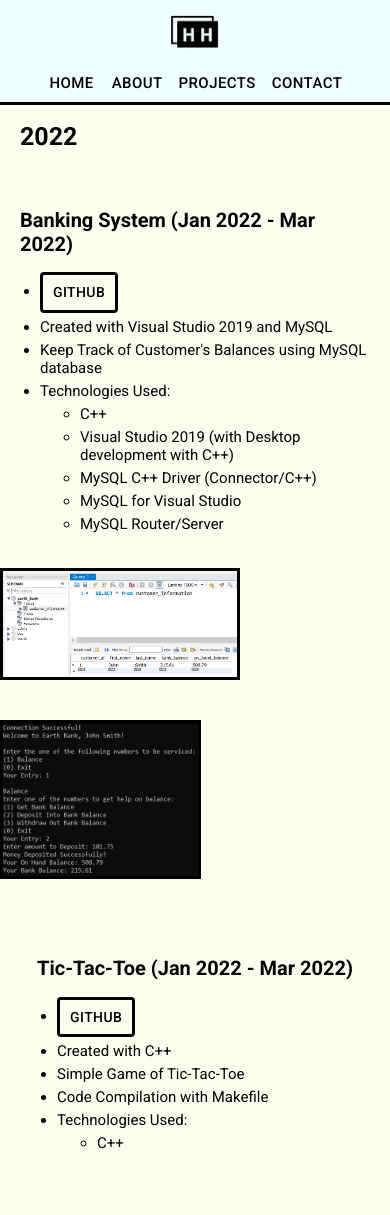
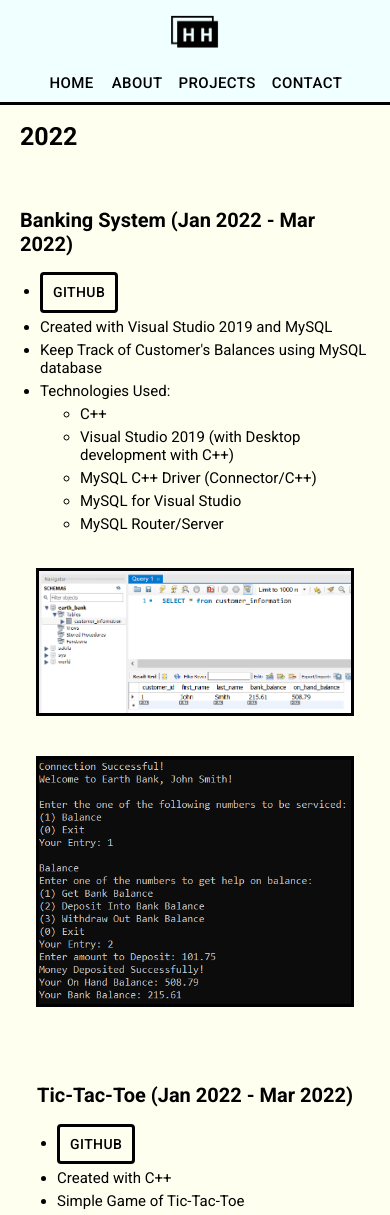
Before and after one commit to haostonh/portfolio, a React (Create React App) app in the folder client/: page /portfolio/projects in a window 390 px wide. Shown: the top 1215 px of the page. Built offline with nearby package versions, Linux system fonts and the light colour scheme.

Commit message:
fix image formatting for small media query

```diff
--- a/client/src/pages/Projects.jsx
+++ b/client/src/pages/Projects.jsx
@@ -19,8 +19,8 @@ const Projects = () => {
         <div className='projectBodyImageContainer'>
           <BankingSystem/>
           <div className='projectImageColumn'>
-            <img className='projectImage' src={BankingSystemDB} alt={'Banking System DB'} width='60%' height='60%'/>
-            <img className='projectImage' src={BankingSystemPrompt} alt={'Banking System Prompt'} width='50%' height='50%'/>
+            <img className='projectImage projectImage80Percent' src={BankingSystemDB} alt={'Banking System DB'} width='60%' height='60%'/>
+            <img className='projectImage projectImage80Percent' src={BankingSystemPrompt} alt={'Banking System Prompt'} width='50%' height='50%'/>
           </div>
         </div>
         <div className='projectBodyImageContainer'>
--- a/client/src/pagesCSS/Projects.css
+++ b/client/src/pagesCSS/Projects.css
@@ -77,6 +77,9 @@ li {
   -webkit-box-direction: normal;
       -ms-flex-direction: column;
           flex-direction: column;
+  -webkit-box-align: center;
+      -ms-flex-align: center;
+          align-items: center;
 }
 
 @media screen and (min-width: 426px) and (max-width: 1024px) {
@@ -120,5 +123,9 @@ li {
     width: 250px;
     height: 250px;
   }
+  .projectImage80Percent {
+    width: 80%;
+    height: 80%;
+  }
 }
 /*# sourceMappingURL=Projects.css.map */
--- a/client/src/pagesCSS/Projects.sass
+++ b/client/src/pagesCSS/Projects.sass
@@ -45,6 +45,7 @@ li
 .projectImageColumn
   display: flex
   flex-direction: column
+  align-items: center
 
 @media screen and (min-width: 426px) and (max-width: 1024px)
   .projectBodyImageContainer
@@ -75,3 +76,6 @@ li
   .projectImage250px
     width: 250px
     height: 250px
+  .projectImage80Percent
+    width: 80%
+    height: 80%
```
Also changed, not shown: 1 other file (tests, documents, lock files or other folders).
